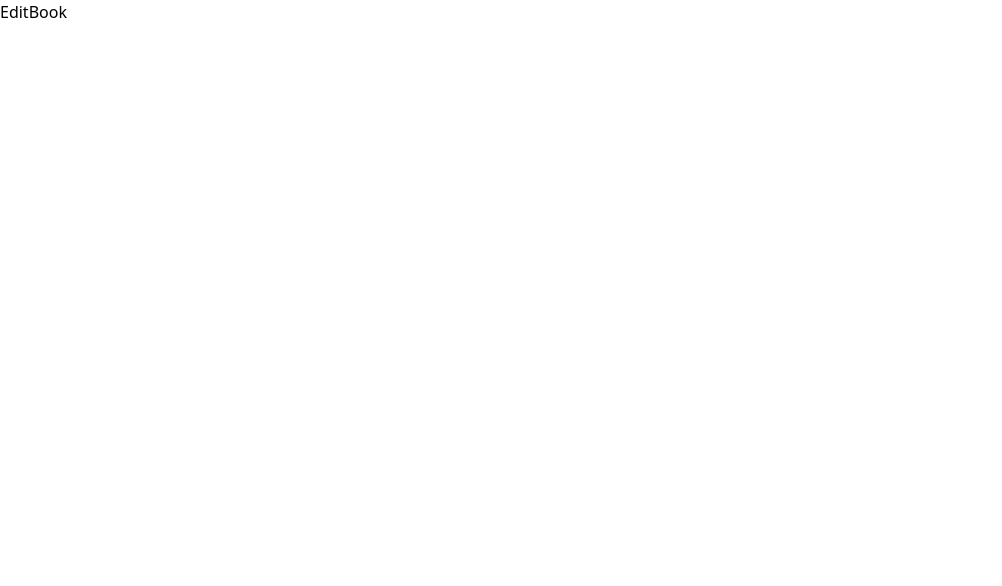
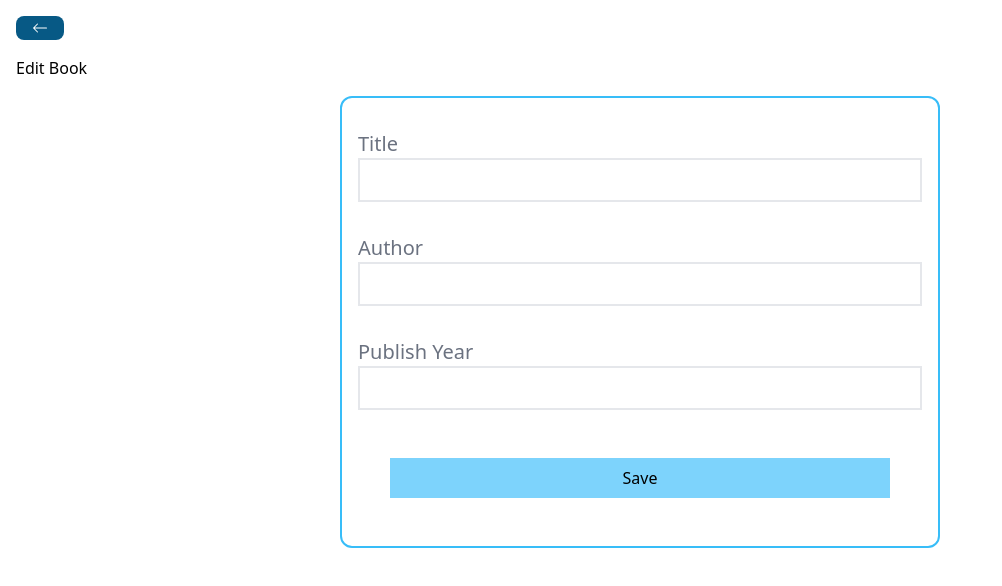
Before and after one commit to Tuhin114/Book-Store, a React (Vite) app in the folder frontend/: page /books/edit/1 in a window 1280 px wide. Shown: the top 586 px of the page, without its empty margins (0-1002 px from the left). Built offline with nearby package versions, Linux system fonts and the light colour scheme; no server answers.

Commit message:
Edit book functionality

```diff
--- a/frontend/src/pages/EditBook.jsx
+++ b/frontend/src/pages/EditBook.jsx
@@ -1,9 +1,73 @@
-// import React from 'react'
+import {  useState,useEffect } from 'react';
+import axios from 'axios';
+import Spinner from '../components/spinner';
+import BackButton from '../components/BackButton';
+import { useNavigate,useParams } from 'react-router-dom';
 
 const EditBook = () => {
+  const [title, setTitle] = useState('');
+  const [author, setAuthor] = useState('');
+  const [publishYear, setPublisYear] = useState('');
+  const [loading, setLoading] = useState('');
+  const navigate = useNavigate();
+  const { id } = useParams();
+  useEffect(() => {
+    setLoading(true);
+    axios.get(`http://localhost:5555/books/${id}`)
+    .then((response) =>{
+      setTitle(response.data.title)
+      setAuthor(response.data.author)
+      setPublisYear(response.data.publishYear)
+      setLoading(false)
+    }).catch((error)=>{
+      setLoading(false)
+      alert("An error happend. Please Check console");
+      console.log(error);
+    })
+  },[id])
+  const handleEditBook = () =>{
+    const data = {
+      title,
+      author,
+      publishYear,
+    };
+    setLoading(true);
+    axios.put(`http://localhost:5555/books/${id}`,data)
+    .then(()=>{
+      setLoading(false);
+      navigate('/');
+    }).catch((error)=>{
+      setLoading(false);
+      alert("An error happend. Please Check console");
+      console.log(error);
+    })
+  }
   return (
-    <div>
-      EditBook
+    <div className='p-4'>
+      <BackButton />
+      <h1 className='text-3x1 my-4'>Edit Book</h1>
+      {loading ? <Spinner/> : ''}
+      <div className='flex flex-col border-2 border-sky-400 rounded-xl w-[600px] p-4 mx-auto'>
+        <div className="my-4">
+          <label className="text-xl mr-4 text-gray-500">Title</label>
+          <input type="text" value={title} onChange={(e)=>
+            setTitle(e.target.value)}
+            className='border-2 text-gray-500 px-4 py-2 w-full' />
+        </div>
+        <div className="my-4">
+          <label className="text-xl mr-4 text-gray-500">Author</label>
+          <input type="text" value={author} onChange={(e)=>
+            setAuthor(e.target.value)}
+            className='border-2 text-gray-500 px-4 py-2 w-full' />
+        </div>
+        <div className="my-4">
+          <label className="text-xl mr-4 text-gray-500">Publish Year</label>
+          <input type="text" value={publishYear} onChange={(e)=>
+            setPublisYear(e.target.value)}
+            className='border-2 text-gray-500 px-4 py-2 w-full' />
+        </div>
+        <button className='p-2 bg-sky-300 m-8' onClick={handleEditBook}>Save</button>
+      </div>
     </div>
   )
 }
```
